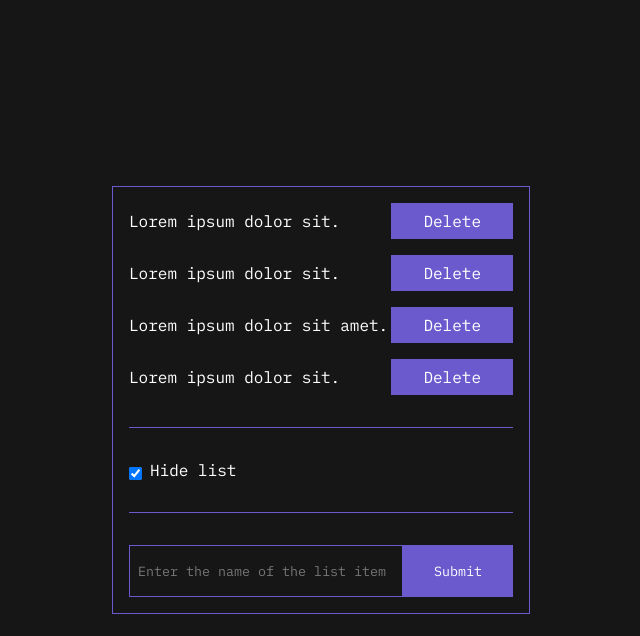
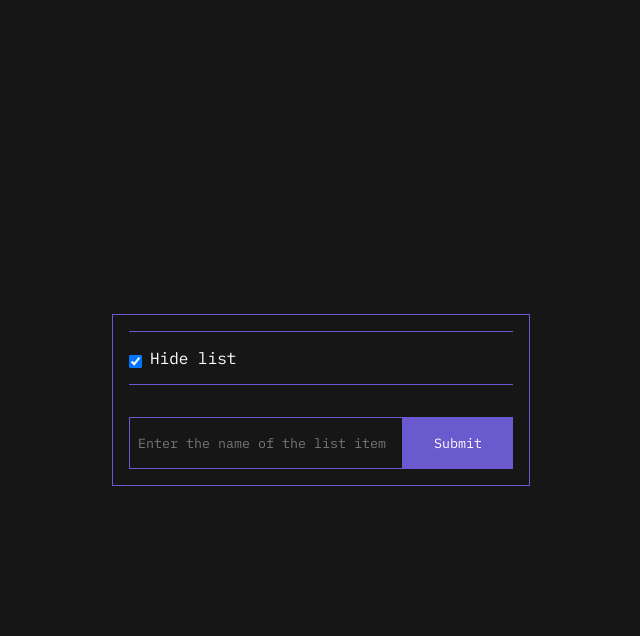
Before and after one commit to kh4tib/050618, a plain HTML site: page index.html in a window 1280 px wide. Both pictures are taken after a click on the checkbox 454 px from the left and 473 px from the top of the page. Shown: the whole page, without its empty margins (319-959 px from the left). Drawn offline with Linux system fonts and the light colour scheme.

Commit message:
delete and hide functionality

```diff
--- a/script.js
+++ b/script.js
@@ -0,0 +1,25 @@
+// let deleteBtn = document.querySelectorAll("item__delete");
+// let item = document.querySelector("container__item");
+let list = document.querySelector(".list__container");
+
+// Delete Item
+// Bubbling throught "ul"
+
+list.addEventListener("click", function(ev){
+    if (ev.target.className === "item__delete") {
+        let li = ev.target.parentElement;
+        list.removeChild(li);
+        }
+});
+
+// Hide List checkbox
+
+let checkBox = document.querySelector(".checkbox__check");
+
+checkBox.addEventListener("change", function(ev){
+    if (checkBox.checked) {
+        list.style.display = "none";
+    } else {
+        list.style.display = "block";
+    }
+});
--- a/style.scss
+++ b/style.scss
@@ -80,9 +80,9 @@ body {
         &__checkbox {
             display: flex;
             align-items: flex-end;
-            margin-top: 2rem;
             border-top: 1px solid slateblue;
-            padding: 2rem 0;
+            border-bottom: 1px solid slateblue;
+            padding: 1rem 0;
 
             label {
                 color: #fff;
@@ -94,8 +94,6 @@ body {
             position: relative;
             width: 100%;
             padding-top: 2rem;
-            border-top: 1px solid slateblue;
-            border-bttoom: 1px solid slateblue;
             display: flex;
 
             input {
```
Also changed, not shown: style.css, 1 other file.
